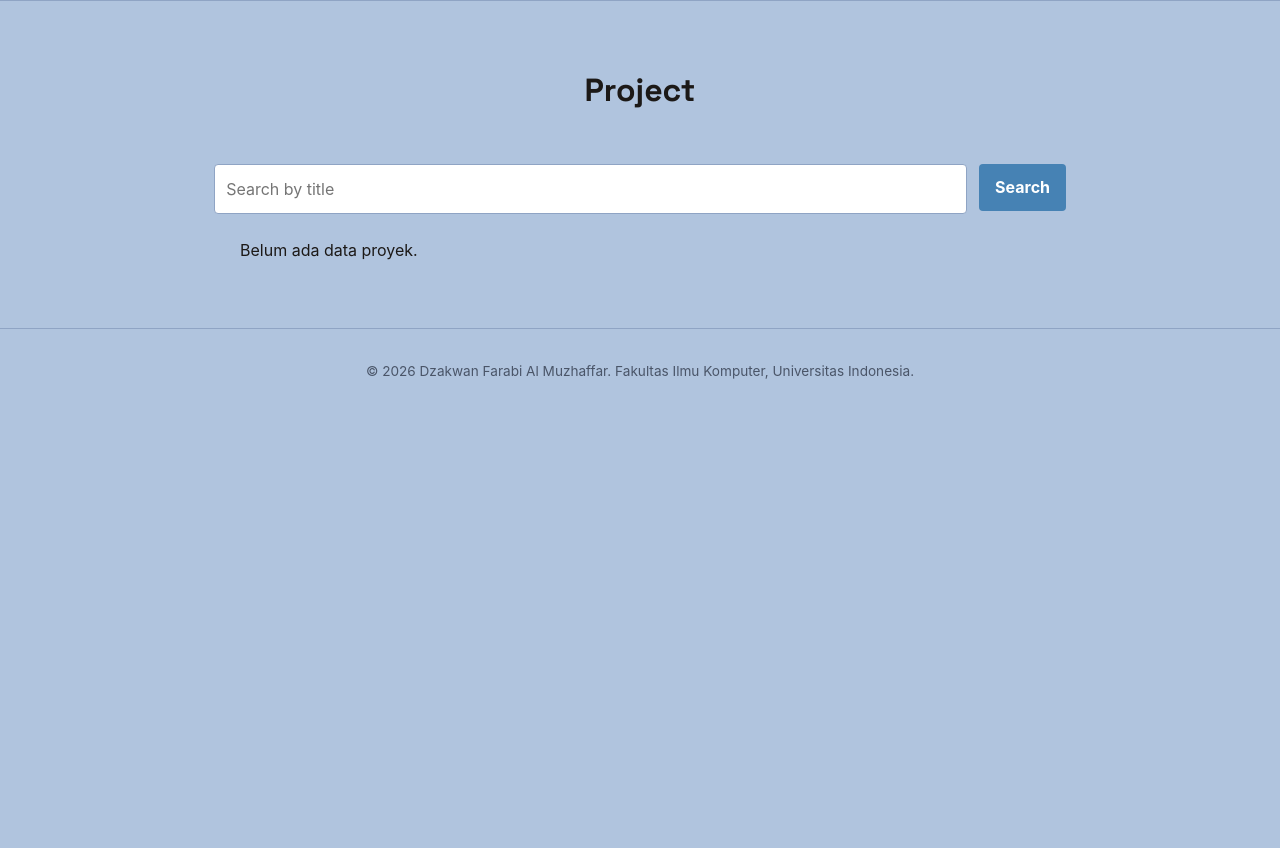
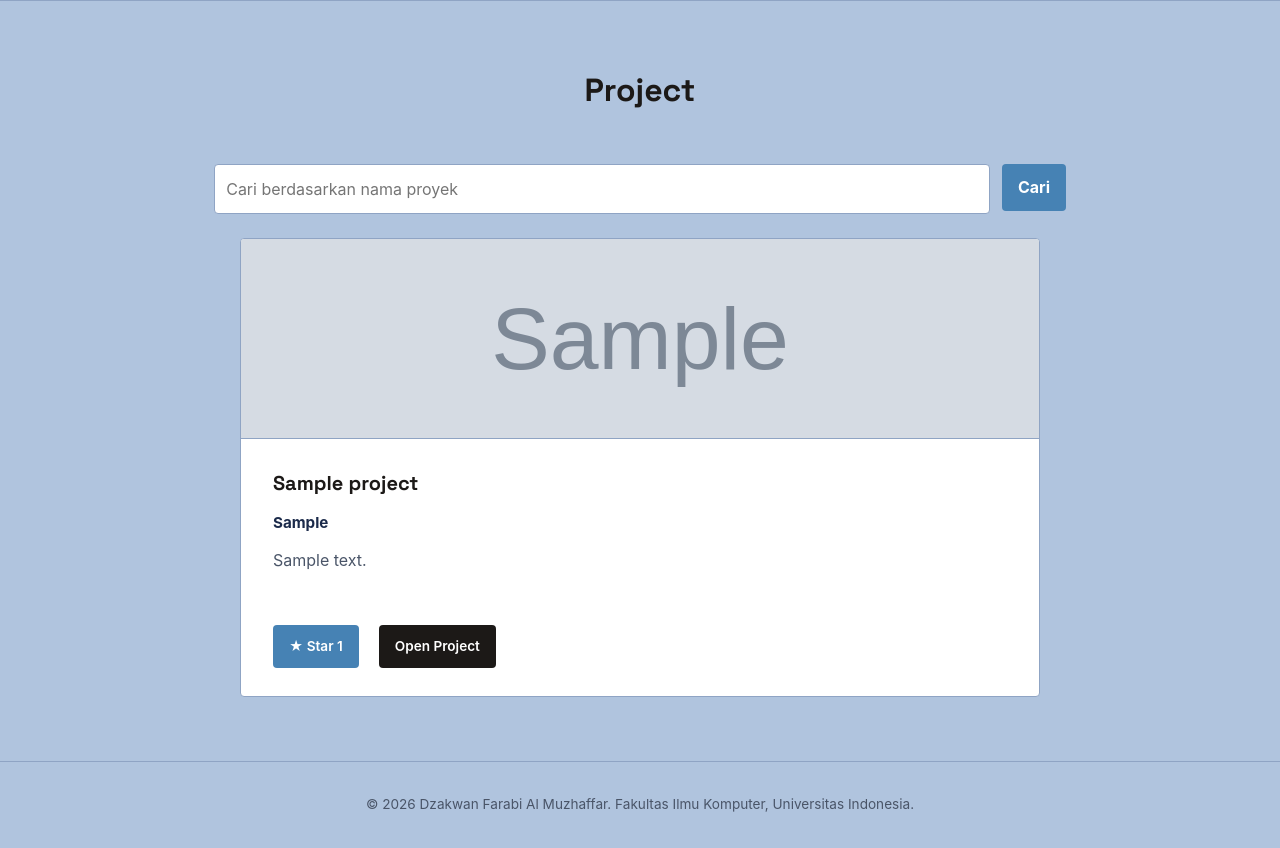
Before and after one commit to dzakwanversipacil/myportofolio, a Django app: page /project/ in a window 1280 px wide. Shown: the part 74-922 px from the top of the page. Before the commit the page ends 453 px from the top, so only its background shows below. Run offline with Django 5.2, Linux system fonts and the light colour scheme; tables that the repository leaves empty hold one stand-in row (values such as "Sample post"); grey boxes marked "Sample" are stand-in pictures.

Commit message:
refactor: change project view and template mechanism to introduce ajax

```diff
--- a/main/views.py
+++ b/main/views.py
@@ -259,7 +259,7 @@
     if not request.user.has_perm('main.change_project'):
         raise PermissionDenied
 
-    project = get_object_or_404(project, pk=project_id)
+    project = get_object_or_404(Project, pk=project_id)
     form = ProjectForm(request.POST or None, instance=project)
 
     if request.method == "POST" and form.is_valid():
--- a/templates/project.html
+++ b/templates/project.html
@@ -1,17 +1,5 @@
 {% extends "base.html" %}
-<!DOCTYPE html>
-<html lang="en">
-    <head>
-        <meta charset="UTF-8" />
-        <meta name="viewport" content="width=device-width, initial-scale=1.0" />
-        <title>{{ name }} - Portofolio</title>
-        <link rel="preconnect" href="https://fonts.googleapis.com" />
-        <link rel="preconnect" href="https://fonts.gstatic.com" crossorigin />
-        <link href="https://fonts.googleapis.com/css2?family=Space+Grotesk:wght@500;700&display=swap"
-              rel="stylesheet" />
-        <link rel="stylesheet" href="/static/css/style.css" />
-    </head>
-    <body>
+
 {% block content %}
     <main>
         <section class="pro" id="project">
@@ -23,64 +11,181 @@
                         Add Project
                     </a>
                 {% endif %}
-                        <form method="get" action="{% url 'main:show_project' %}" class="search">
+
+                <!-- Form Search (Kembali ke class "search" dan "search__input") -->
+                <form id="project-search-form" class="search">
                     <input type="search"
+                           id="search-input"
                            name="title"
                            value="{{ title_query }}"
-                                   placeholder="Search by title"
+                           placeholder="Cari berdasarkan nama proyek"
                            class="search__input"
-                                   aria-label="Search by title" />
-                            <button type="submit" class="button">Search</button>
+                           aria-label="Cari berdasarkan nama proyek">
+                    <button type="submit" class="button">Cari</button>
                 </form>
-                        <div class="pro-grid grid-layout">
-                            {% for pro in project_list %}
-                                <article class="base-card">
-                                    <div class="card-image-wrapper">
-                                        {% if pro.image_url %}
-                                            <img src="{{ pro.image_url }}"
-                                                 alt="{{ pro.organization }}"
-                                                 class="card-cover" />
-                                        {% endif %}
+
+                <!-- Loading State -->
+                <div id="loading" class="empty-state hide">
+                    <p>Memuat projects...</p>
                 </div>
+
+                <!-- Error State -->
+                <div id="error" class="empty-state hide">
+                    <p>Gagal memuat data projects. Silakan coba lagi.</p>
+                </div>
+
+                <!-- Empty State -->
+                <div id="empty" class="empty-state hide">
+                    <p>Belum ada proyek yang ditambahkan atau ditemukan.</p>
+                </div>
+
+                <!-- Project Grid (Kembali ke class "pro-grid grid-layout") -->
+                <div id="grid" class="pro-grid grid-layout hide"></div>
+            </div>
+        </section>
+    </main>
+
+<script>
+    const BASE_PROJECTS_ENDPOINT = "{% url 'main:get_project_json' %}";
+    const CAN_CHANGE_PROJECT = "{{ perms.main.change_project|yesno:'true,false' }}" === "true";
+    const CAN_DELETE_PROJECT = "{{ perms.main.delete_project|yesno:'true,false' }}" === "true";
+    let projectsAbortController;
+
+    const loadingState = document.getElementById('loading');
+    const errorState = document.getElementById('error');
+    const emptyState = document.getElementById('empty');
+    const gridContainer = document.getElementById('grid');
+    const searchForm = document.getElementById('project-search-form');
+    const searchInput = document.getElementById('search-input');
+
+    function displayPageSection({ showLoading = false, showError = false, showEmpty = false, showGrid = false }) {
+        loadingState.classList.toggle('hide', !showLoading);
+        errorState.classList.toggle('hide', !showError);
+        emptyState.classList.toggle('hide', !showEmpty);
+        gridContainer.classList.toggle('hide', !showGrid);
+    }
+
+    function buildProjectCardElement(item) {
+        const project = item.fields;
+        const projectId = item.pk;
+
+        const articleElement = document.createElement('article');
+        articleElement.className = 'base-card';
+
+        const imageHtml = project.project_image_url
+            ? `<div class="card-image-wrapper">
+                <img src="${project.project_image_url}" alt="${project.title || ''}" class="card-cover" />
+            </div>`
+            : `<div class="card-image-wrapper"></div>`;
+
+        const openProjectHtml = project.project_url
+            ? `<a href="${project.project_url}"
+                class="button button-secondary"
+                aria-label="Open ${project.title || ''}">Open Project</a>`
+            : '';
+
+        const updateUrl = "{% url 'main:update_project' '00000000-0000-0000-0000-000000000000' %}"
+            .replace('00000000-0000-0000-0000-000000000000', projectId);
+
+        const deleteUrl = "{% url 'main:delete_project' '00000000-0000-0000-0000-000000000000' %}"
+            .replace('00000000-0000-0000-0000-000000000000', projectId);
+
+        const starUrl = "{% url 'main:toggle_star' 'project' '00000000-0000-0000-0000-000000000000' %}"
+            .replace('00000000-0000-0000-0000-000000000000', projectId);
+
+        const editHtml = CAN_CHANGE_PROJECT
+            ? `<a href="${updateUrl}"
+                class="button button-warning"
+                aria-label="Edit ${project.title || ''}"
+                title="Edit Project">Edit Project</a>`
+            : '';
+
+        const deleteHtml = CAN_DELETE_PROJECT
+            ? `<form method="post" action="${deleteUrl}" style="display:inline;">
+                {% csrf_token %}
+                <button type="submit"
+                        class="button button-danger"
+                        onclick="return confirm('Yakin ingin menghapus project ini?');">Delete</button>
+            </form>`
+            : '';
+
+        const isStarredClass = project.is_starred ? " is-starred" : "";
+        const starText = project.is_starred ? "Unstar" : "Star";
+        const starTitle = project.star_count > 0
+            ? `Dibintangi oleh ${project.starred_by_names || ''}`
+            : "Jadilah yang pertama memberi star";
+
+        const starButtonHtml = `
+            <form method="post" action="${starUrl}" class="star-form" style="display:inline;">
+                {% csrf_token %}
+                <button type="submit" class="button button-star${isStarredClass}" title="${starTitle}">
+                    <span aria-hidden="true">★</span>
+                    ${starText} ${project.star_count || 0}
+                </button>
+            </form>
+        `;
+
+        articleElement.innerHTML = `
+            ${imageHtml}
             <div class="card-content">
                 <div class="card-header">
-                                            <h3>{{ pro.organization }}</h3>
-                                            <span class="card-badge">{{ pro.formatted_year }}</span>
+                    <h3>${project.title || ''}</h3>
                 </div>
-                                        <p class="card-organization">{{ pro.field_of_study }}</p>
-                                        <p class="card-desc">{{ pro.description }}</p>
+                <p class="card-organization">${project.tech_stack || ''}</p>
+                <p class="card-desc">${project.description || ''}</p>
                 <div class="card-actions">
                     <div class="actions">
-                                                {% include "components/star_button.html" with item=pro section_type="project" %}
-                                                {% if pro.project_url %}
-                                                    <a href="{{ pro.project_url }}"
-                                                       class="button button-secondary"
-                                                       aria-label="Open {{ project.title }}">Open Project</a>
-                                                {% endif %}
-                                                {% if perms.main.change_project %}
-                                                    <a href="{% url 'main:update_project' pro.id %}"
-                                                       class="button button-warning"
-                                                       aria-label="Edit {{ project.title }}"
-                                                       title="Edit Project">Edit Project</a>
-                                                {% endif %}
-                                                {% if perms.main.delete_project %}
-                                                    {% include "components/project_delete_modal.html" with project=pro %}
-                                                {% endif %}
+                        ${starButtonHtml}
+                        ${openProjectHtml}
+                        ${editHtml}
+                        ${deleteHtml}
                     </div>
                 </div>
             </div>
-                                </article>
-                            {% empty %}
-                                {% if title_query %}
-                                    <p class="empty-state">No search results.</p>
-                                {% else %}
-                                    <p>Belum ada data proyek.</p>
-                                {% endif %}
-                            {% endfor %}
-                        </div>
-                    </div>
-                </section>
-            </main>
+        `;
+
+        return articleElement;
+    }
+
+    async function fetchProjects(searchQuery = "") {
+        if (projectsAbortController) projectsAbortController.abort();
+        projectsAbortController = new AbortController();
+
+        try {
+            displayPageSection({ showLoading: true });
+
+            const url = searchQuery ? `${BASE_PROJECTS_ENDPOINT}?title=${encodeURIComponent(searchQuery)}` : BASE_PROJECTS_ENDPOINT;
+
+            const response = await fetch(url, {
+                headers: { 'Accept': 'application/json' },
+                signal: projectsAbortController.signal,
+            });
+
+            if (!response.ok) throw new Error('Failed to fetch data');
+
+            const projectData = await response.json();
+
+            if (projectData.length === 0) {
+                displayPageSection({ showEmpty: true });
+            } else {
+                gridContainer.innerHTML = '';
+                projectData.forEach(item => {
+                    gridContainer.appendChild(buildProjectCardElement(item));
+                });
+                displayPageSection({ showGrid: true });
+            }
+        } catch (error) {
+            if (error.name === 'AbortError') return;
+            console.error('Error loading projects:', error);
+            displayPageSection({ showError: true });
+        }
+    }
+
+    searchForm.addEventListener('submit', function(e) {
+        e.preventDefault();
+        fetchProjects(searchInput.value.trim());
+    });
+
+    fetchProjects(searchInput.value.trim());
+</script>
 {% endblock content %}
-    </body>
-</html>
```
Lines whose indentation alone changed are shown as unchanged.
